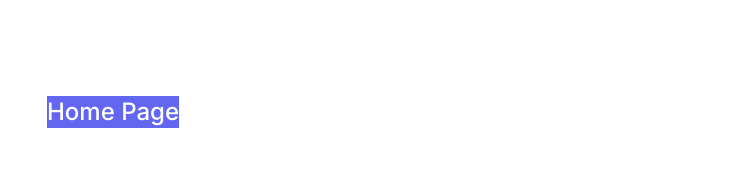
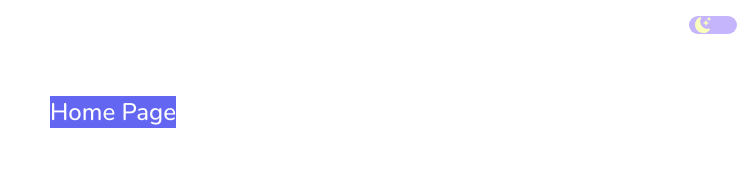
Before and after one commit to musamueed19/my-portfolio-reactjs-nextjs, a Next.js app in the folder my-portfolio/: page / in a window 1280 px wide. Shown: the top 178 px of the page, without its empty margins (527-1280 px from the left). Built offline with nearby package versions, Linux system fonts and the light colour scheme.

Commit message:
Light & Dark theme setup, and switch button

```diff
--- a/my-portfolio/app/globals.css
+++ b/my-portfolio/app/globals.css
@@ -3,25 +3,14 @@
 @tailwind components;
 @tailwind utilities;
 
+
 :root {
-  --foreground-rgb: 0, 0, 0;
-  --background-start-rgb: 214, 219, 220;
-  --background-end-rgb: 255, 255, 255;
+  /* Your default theme */
+  --background: white;
+  --foreground: black;
 }
 
-@media (prefers-color-scheme: dark) {
-  :root {
-    --foreground-rgb: 255, 255, 255;
-    --background-start-rgb: 0, 0, 0;
-    --background-end-rgb: 0, 0, 0;
-  }
+[data-theme='dark'] {
+  --background: black;
+  --foreground: white;
 }
-
-body {
-}
-
-@layer utilities {
-  .text-balance {
-    text-wrap: balance;
-  }
-}
--- a/my-portfolio/app/layout.js
+++ b/my-portfolio/app/layout.js
@@ -1,7 +1,9 @@
-import { Inter } from "next/font/google";
+// import { Inter } from "next/font/google";
+import Theme from "@/components/Theme";
 import "./globals.css";
+import DarkLight from "@/components/DarkLight";
 
-const inter = Inter({ subsets: ["latin"] });
+// const inter = Inter({ subsets: ["latin"] });
 
 export const metadata = {
   title: "Create Next App",
@@ -11,7 +13,10 @@ export const metadata = {
 export default function RootLayout({ children }) {
   return (
     <html lang="en">
-      <body className={inter.className}>{children}</body>
+      <body>
+        <Theme>
+          <DarkLight />{children}</Theme>
+      </body>
     </html>
   );
 }
--- /dev/null
+++ b/my-portfolio/components/DarkLight.jsx
@@ -0,0 +1,53 @@
+"use client";
+
+import { useState } from "react";
+
+// icons
+import { BsMoonStarsFill } from "react-icons/bs";
+import { MdWbSunny } from "react-icons/md";
+
+// useTheme
+import { useTheme } from "next-themes";
+
+// We also need dynamic classes, many ways are present - we will use classnames
+import classNames from "classnames";
+
+const DarkLight = () => {
+  // set theme stats
+  const { theme, setTheme } = useTheme();
+
+  return (
+    //   from bg-zinc-700 to bg-violet-300 of 'div' container
+    <div className="fixed top-4 right-4 w-12 h-[18px] rounded-full bg-violet-300 flex items-center">
+      {/*  inner container for icons - switch button*/}
+
+      <span
+        className={classNames(
+          "w-7 h-7 flex items-center justify-center rounded-full",
+          {
+            "ml-5 bg-[#033ba4] border-[#01276d]": theme === "dark",
+            "bg-[#2db7f3] border border-[#0aa0e0]": theme === "light",
+          }
+        )}
+      >
+        {/*  */}
+
+        {theme === "light" ? (
+          <MdWbSunny
+            onClick={() => setTheme("dark")}
+            className="cursor-pointer text-[#fff701]"
+            size={20}
+          />
+        ) : (
+          <BsMoonStarsFill
+            onClick={() => setTheme("light")}
+            className="cursor-pointer text-[#faffbd]"
+            size={16}
+          />
+        )}
+      </span>
+    </div>
+  );
+};
+
+export default DarkLight;
--- /dev/null
+++ b/my-portfolio/components/Theme.js
@@ -0,0 +1,26 @@
+'use client'
+
+import { ThemeProvider } from 'next-themes'
+import { useState, useEffect } from 'react'
+
+const Theme = ({ children }) => {
+
+
+    // If we have hydration error, write this below commentted code.
+
+
+    const [state, setState] = useState(false);
+
+    useEffect(() => {
+        setState(true);
+    }, []);
+    if (!state) {
+        return null;
+    }
+
+  return (
+   <ThemeProvider attribute={"class"}>{children}</ThemeProvider>
+  )
+}
+
+export default Theme
```
Also changed, not shown: my-portfolio/package.json (+7 -4 lines), 1 other file (tests, documents, lock files or other folders).
